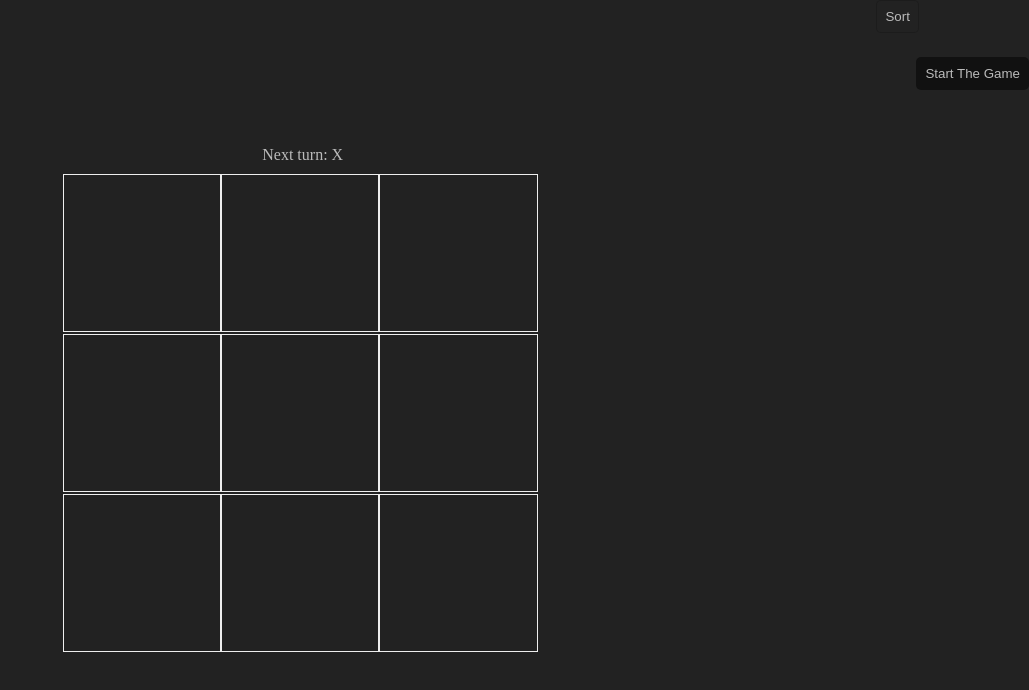
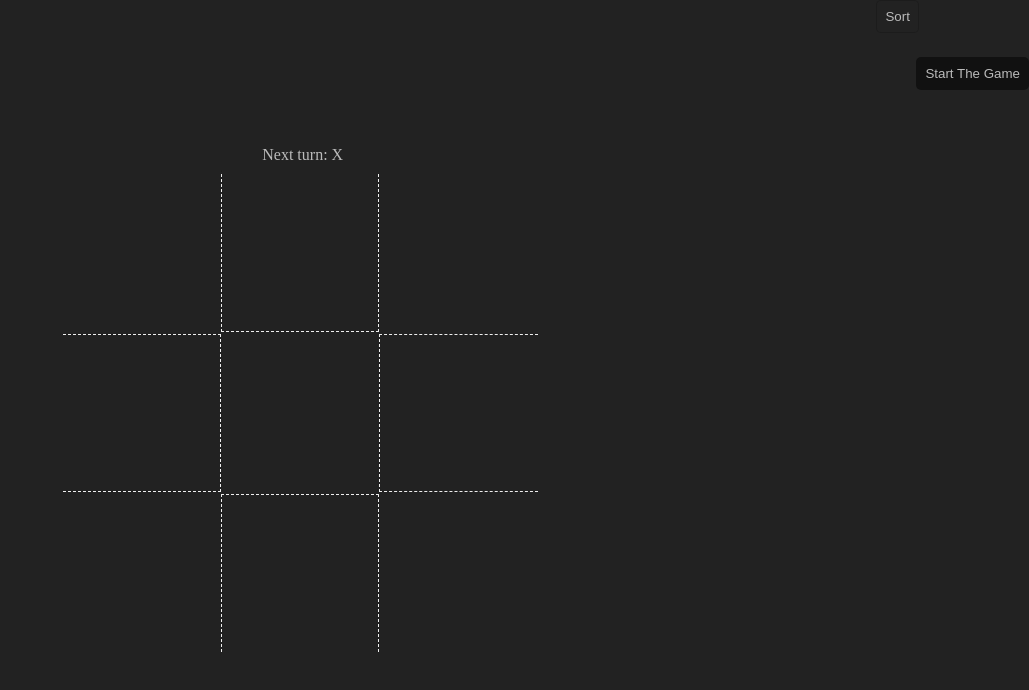
Before and after one commit to abdulrahmanhatem/tic-tac-toe, a React (Create React App) app: page / in a window 1280 px wide. Shown: the top 690 px of the page, without its empty margins (251-1280 px from the left). Built offline with nearby package versions, Linux system fonts and the light colour scheme.

Commit message:
update square border to be dashed

```diff
--- a/src/styles.css
+++ b/src/styles.css
@@ -38,7 +38,7 @@ ul{
 }
 .square {
   background-color: transparent;
-  border: 1px solid #eee;
+  border: 1px dashed #eee;
   color: #bbb;
   font-size: calc(1 * var(--view-ration));
   font-weight: bold;
@@ -47,6 +47,21 @@ ul{
   padding: 0;
   text-align: center;
   cursor: pointer;
+}
+.square:nth-of-type(odd){
+  border:none;
+}
+.square:nth-of-type(2){
+  border-block-start:none;
+}
+.square:nth-of-type(4){
+  border-inline-start:none;
+}
+.square:nth-of-type(6){
+  border-inline-end:none;
+}
+.square:nth-of-type(8){
+  border-block-end:none;
 }
 .square.win{
   background: #003100;
```
